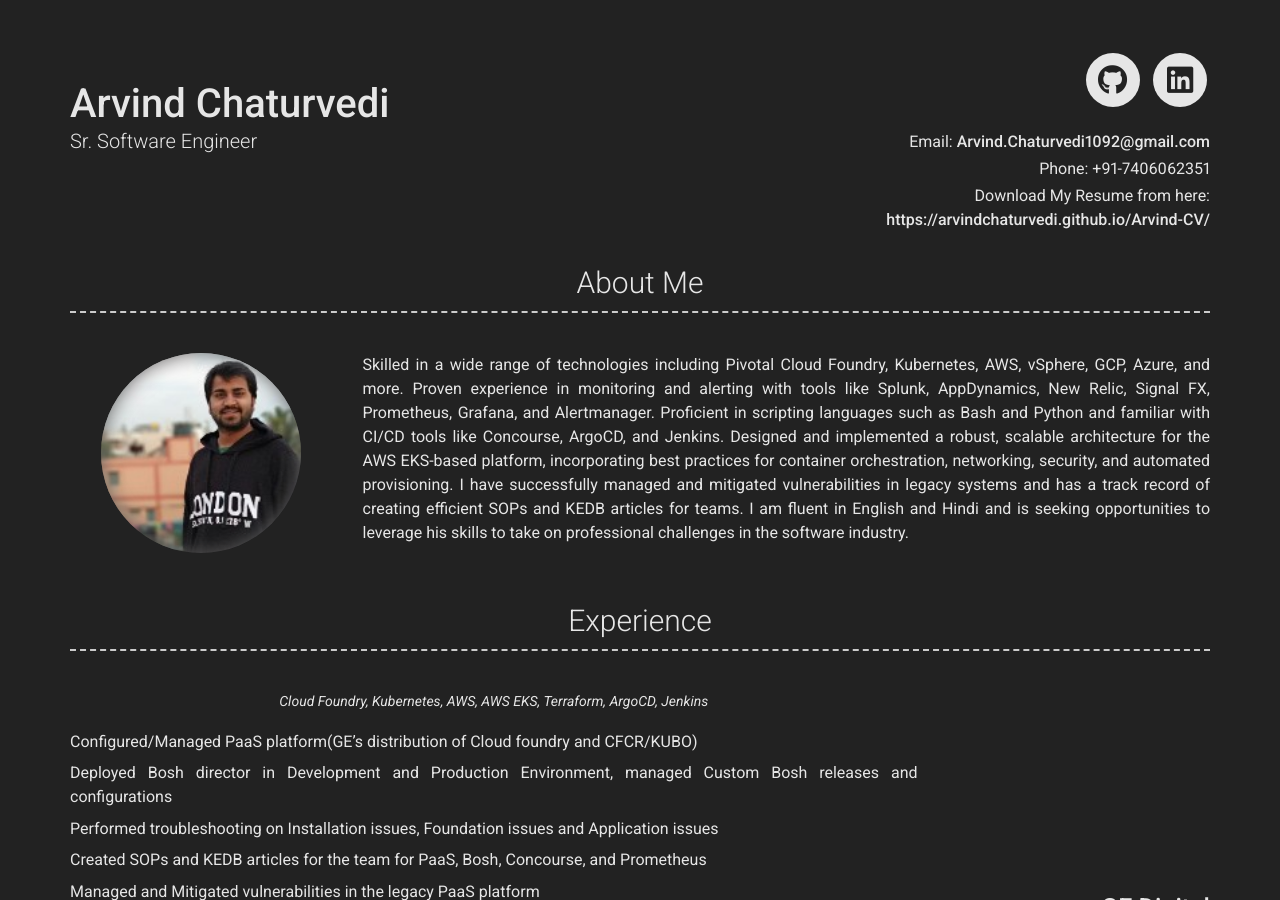
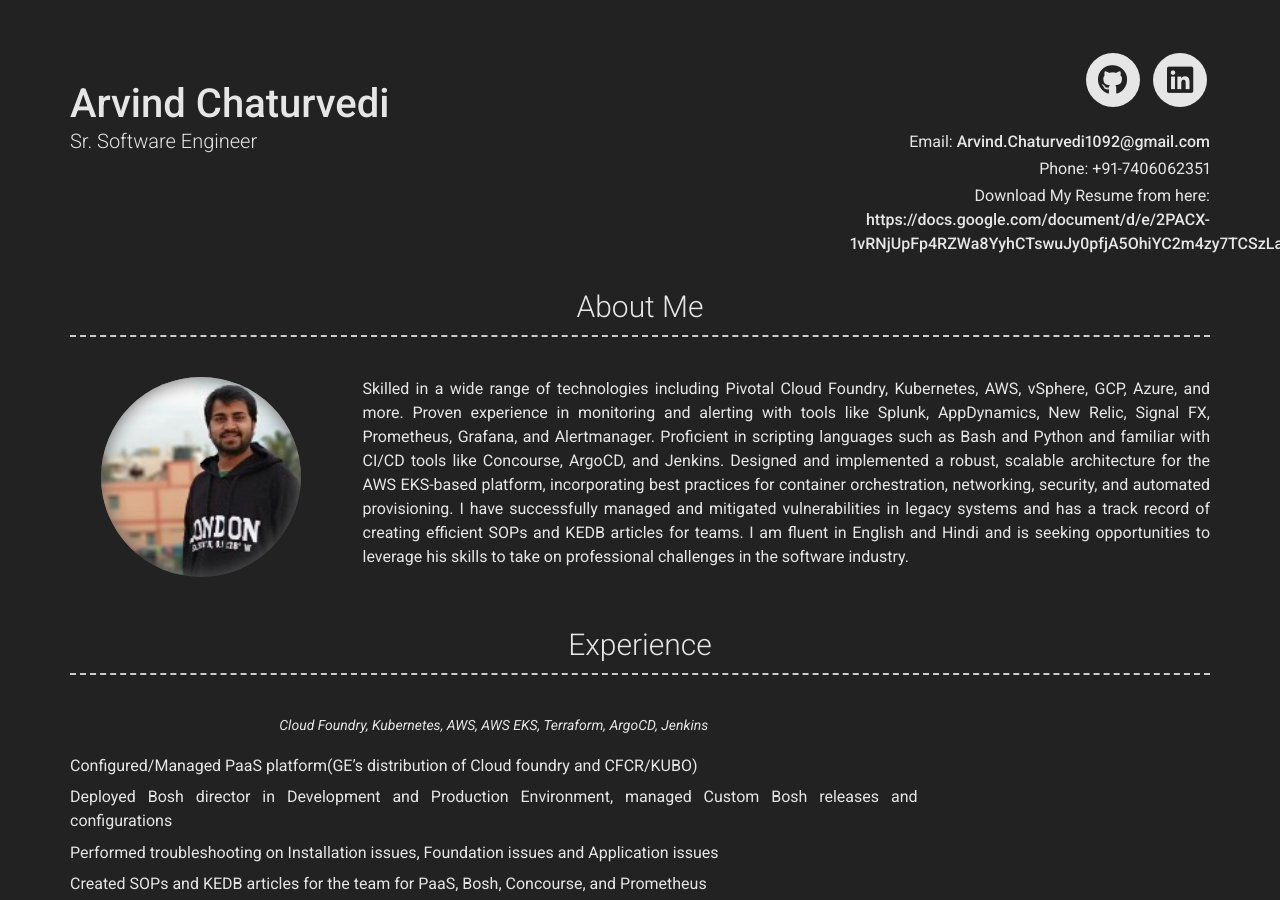
Before and after one commit to ArvindChaturvedi/Arvind-CV, a Jekyll site: the page built from index.md, in a window 1280 px wide and 900 px high. Built offline with Jekyll 4.4.1, drawn with Linux system fonts in a browser that asks for light colours; nearby versions of some CDN libraries; some of the changed lines change nothing that is shown.

Commit message:
Adding Resume

```diff
--- a/_config.yml
+++ b/_config.yml
@@ -12,7 +12,7 @@ email: Arvind.Chaturvedi1092@gmail.com
 # email_title: Email (Email title override)
 phone: +91-7406062351
 # phone_title: Phone (Phone title override)
-website: https://arvindchaturvedi.github.io/Arvind-CV/
+website: https://docs.google.com/document/d/e/2PACX-1vRNjUpFp4RZWa8YyhCTswuJy0pfjA5OhiYC2m4zy7TCSzLaHLAMAFNFecAQg5TY2A/pub
 website_title: Download My Resume from here
 
 # Dark Mode (true/false/never)
```
